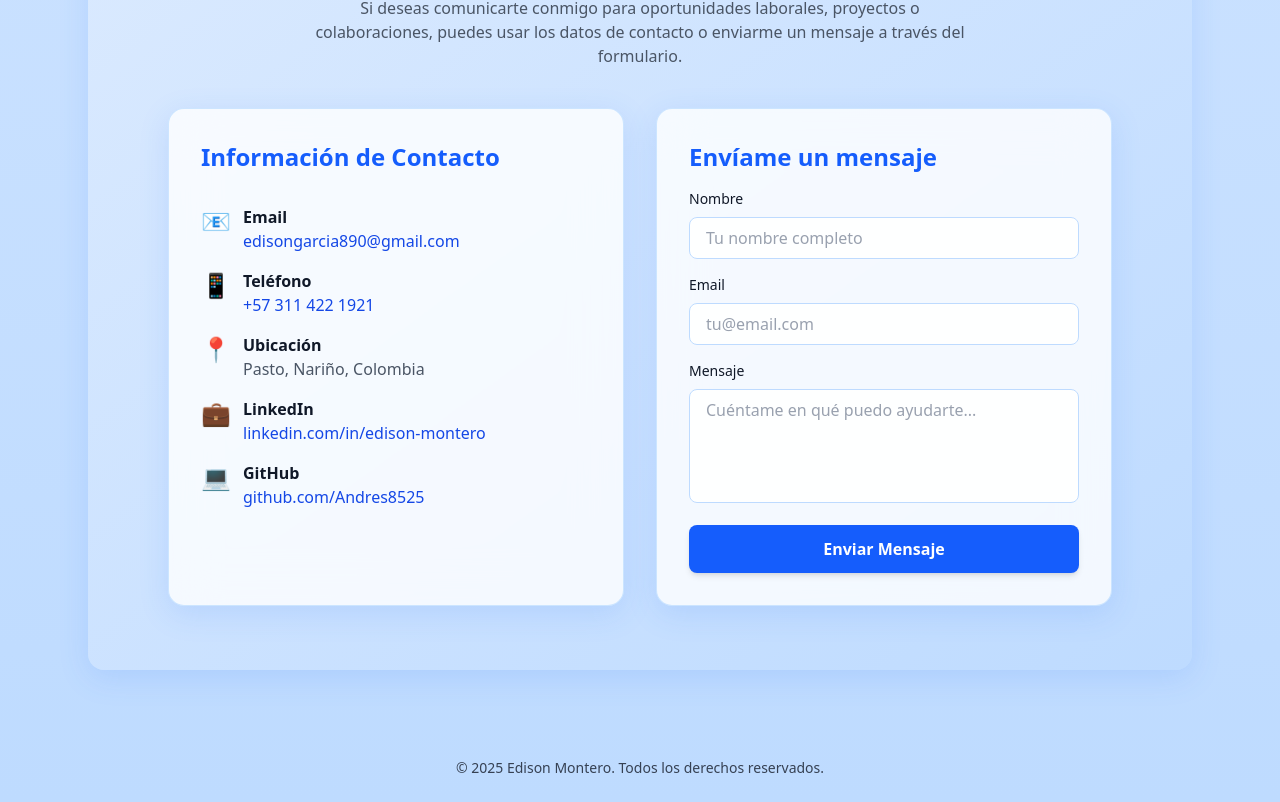
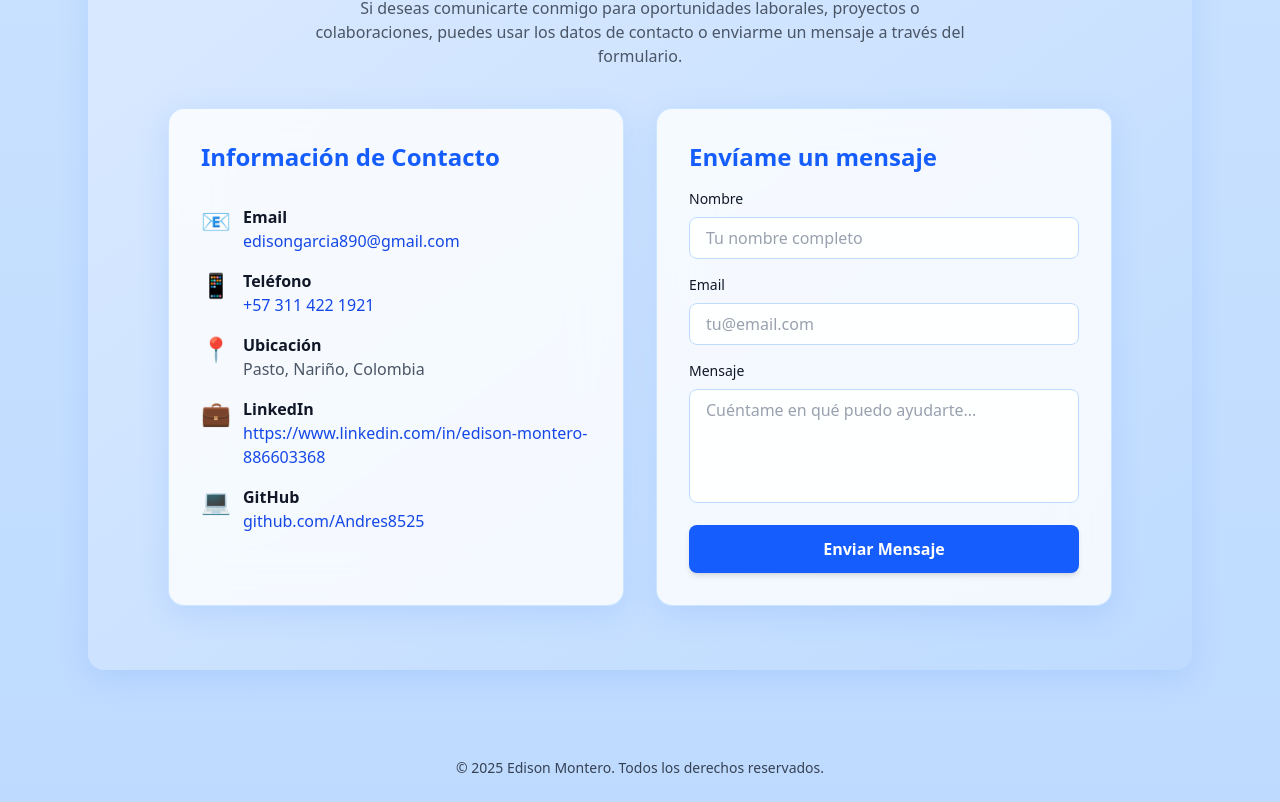
Before and after one commit to Andres8525/EdisonMontero_HojaDeVida, a Next.js app: page / in a window 1280 px wide. Shown: the part 3620-4422 px from the top of the page. Built offline with nearby package versions, Linux system fonts and the light colour scheme.

Commit message:
se actualiza contacto

```diff
--- a/src/components/Contacto.tsx
+++ b/src/components/Contacto.tsx
@@ -32,8 +32,6 @@ export default function Contacto() {
       [e.target.name]: e.target.value,
     });
   };
-
-  // Estilos coherentes con ExperienciaLaboral y Proyectos
   const containerBg =
     theme === "light"
       ? "bg-gradient-to-br from-blue-100 to-blue-200"
@@ -163,7 +161,7 @@ export default function Contacto() {
                       : "text-orange-300"
                   } hover:underline`}
                 >
-                  linkedin.com/in/edison-montero
+                  https://www.linkedin.com/in/edison-montero-886603368
                 </a>
               </div>
             </div>
```
